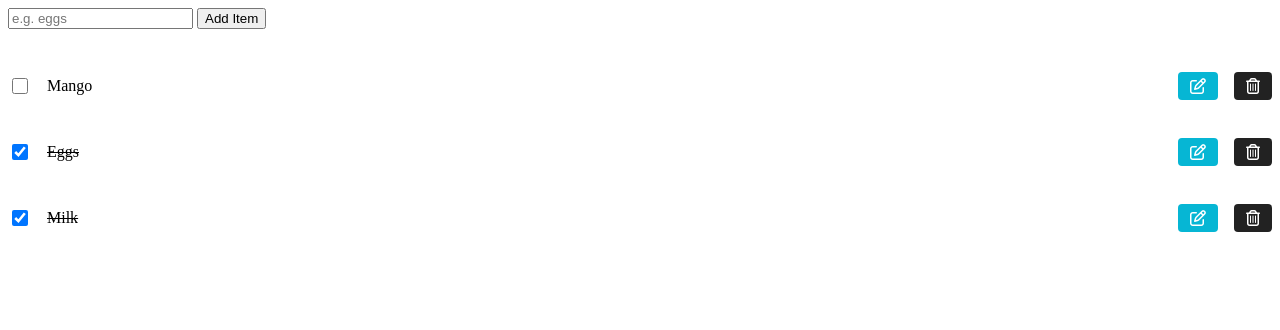
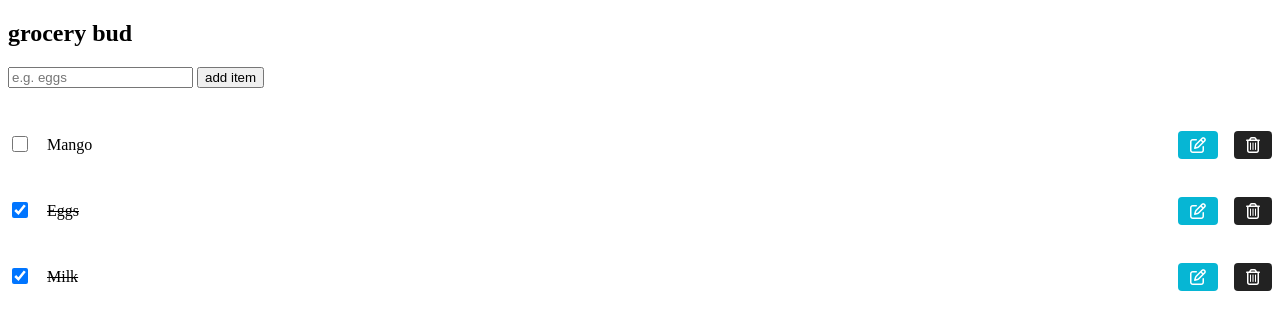
Before and after one commit to shishirgautam939-tech/grocery-bud-django, a Django app: page / in a window 1280 px wide. Shown: the top 330 px of the page. Run offline with Django 5.2, Linux system fonts and the light colour scheme; data comes from the database, SQL or seed files in the repository.

Commit message:
add items

```diff
--- a/grocery/templates/grocery/index.html
+++ b/grocery/templates/grocery/index.html
@@ -16,15 +16,13 @@
   <body>
     <section class="section-center">
 
-      <form method="POST" action="{% url 'grocery:index' %}" class="grocery-form">
+      <form method="POST" action="{% url 'grocery:index' %}">
         {% csrf_token %}
-        <input
-          type="text"
-          name="name"
-          class="form-control"
-          placeholder="e.g. eggs"
-        />
-        <button type="submit" class="btn submit-btn">Add Item</button>
+        <h2>grocery bud</h2>
+        <div class="form-control">
+          <input type="text" name="name" class="form-input" placeholder="e.g. eggs" />
+          <button type="submit" class="btn">add item</button>
+        </div>
       </form>
 
       <div class="items">
```
